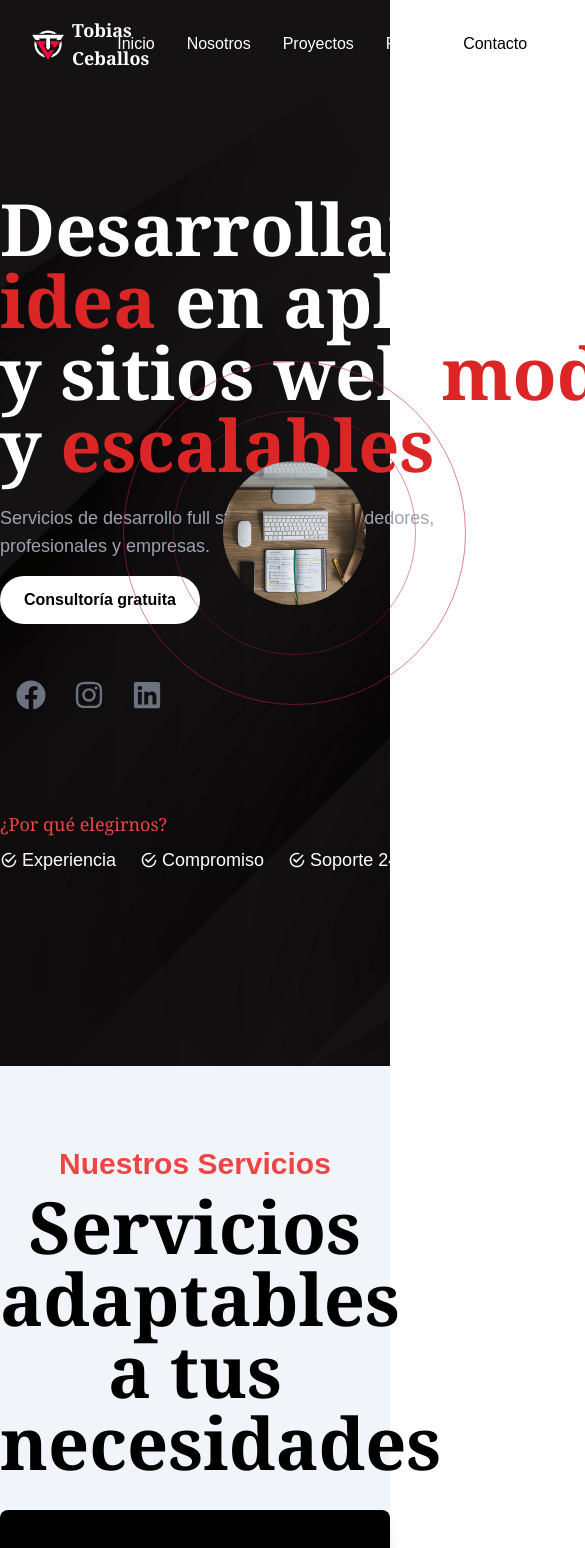
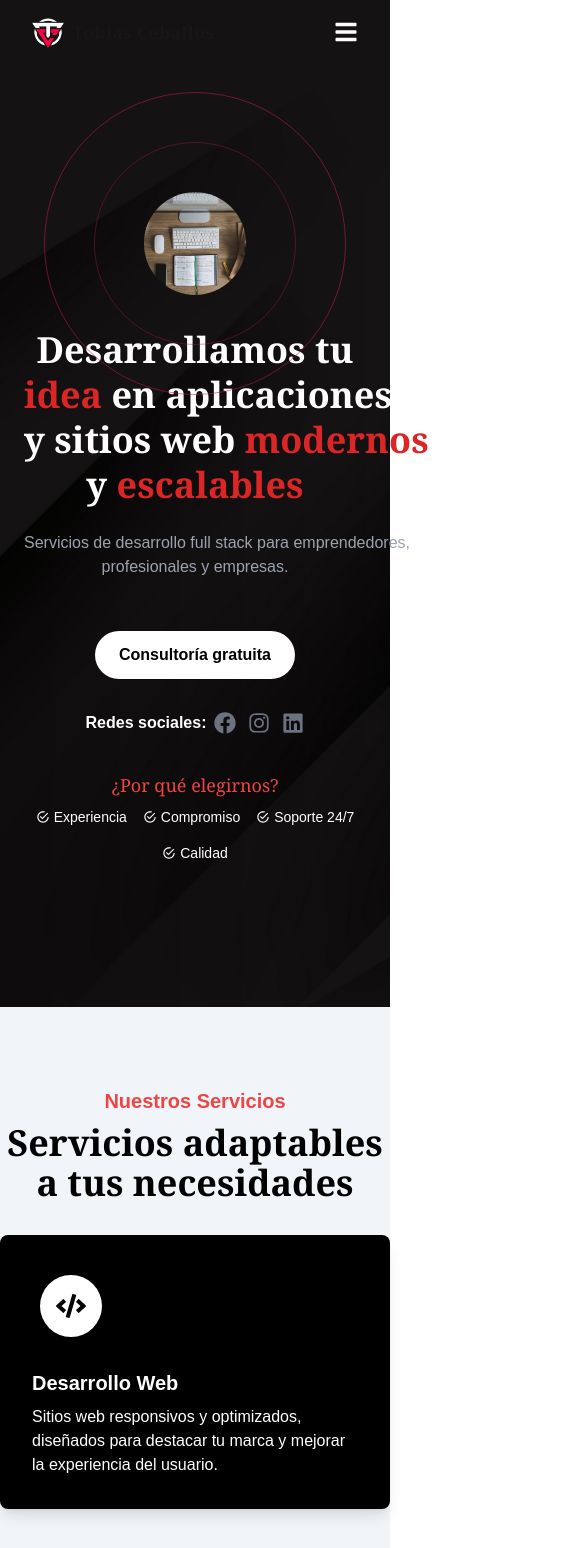
Before and after one commit to TobyCeballos/tobiasceballos-v2, a Next.js app: page / in a window 390 px wide. Shown: the top 1548 px of the page, 585 px wide, since content can reach past the window. Built offline with nearby package versions, Linux system fonts and the light colour scheme.

Commit message:
responsive finalizado

```diff
--- a/src/app/about/components/hero-section.tsx
+++ b/src/app/about/components/hero-section.tsx
@@ -4,13 +4,13 @@ export function HeroSection() {
   return (
     <section className="max-w-7xl mx-auto mb-20">
       <div className="">
-        <div className="">
+        <div className=" flex justify-center lg:justify-start">
           <Badge variant="outline" className="border-red-500 mt-10 text-red-500">
             Nosotros
           </Badge>
         </div>
-        <h1 className="text-5xl font-bold mt-4 mb-6">Creando experiencias digitales</h1>
-        <p className="text-neutral-400 text-2xl max-w-2xl">
+        <h1 className="text-5xl font-bold  text-center lg:text-left mt-4 mb-6">Creando experiencias digitales</h1>
+        <p className="text-neutral-400 text-center lg:text-left text-2xl max-w-2xl">
         Somos un equipo de creadores apasionados, innovadores y solucionadores de problemas dedicados a transformar ideas en soluciones digitales impactantes.
         </p>
       </div>
--- a/src/app/layout.tsx
+++ b/src/app/layout.tsx
@@ -28,9 +28,10 @@ export default function RootLayout({
   children: React.ReactNode;
 }>) {
   return (
-    <html lang="en">
+    <html lang="en"><meta name="viewport" content="width=device-width, initial-scale=1.0" />
+
       <body
-        className={`${geistSans.variable} ${geistMono.variable} antialiased`}
+        className={`${geistSans.variable} ${geistMono.variable}  antialiased`}
       >
       <Navbar />
         {children}
--- a/src/app/pricing/page.tsx
+++ b/src/app/pricing/page.tsx
@@ -3,7 +3,6 @@ import { Badge } from "@/components/ui/badge";
 import React, { useState } from "react";
 import { IoIosArrowDown } from "react-icons/io";
 import Modal from "./components/Modal"; // Importa el componente modal
-
 const pricingPlans = [
   {
     "id": 1,
@@ -68,7 +67,6 @@ const pricingPlans = [
 ]
 
 
-
 export default function PricingSection() {
     const [selectedPlan, setSelectedPlan] = useState(null);
 
@@ -84,20 +82,20 @@ const pricingPlans = [
                 <Badge variant="outline" className="border-red-500 mt-10 text-red-500">
                     Nosotros
                 </Badge>
-          <h2 className="text-4xl font-bold my-6">
+                <h2 className="text-3xl md:text-4xl font-bold my-6">
                     Tenemos el plan perfecto para ti
                 </h2>
-          <p className="text-lg mb-12">
+                <p className="text-base md:text-lg mb-12">
                     Selecciona el plan que mejor se adapte a tus necesidades.
                 </p>
-          <div className="grid grid-cols-1 md:grid-cols-3 lg:grid-cols-3 gap-6">
+                <div className="grid grid-cols-1 md:grid-cols-2 lg:grid-cols-3 gap-6">
                     {pricingPlans.map((plan) => (
                         <div
                             key={plan.id}
                             className={`rounded-md ${
                                 plan.title === "Avanzado" ? "border-2 border-rose-400" : ""
                             } ${
-                  plan.title === "Corporativo" ? "col-span-3" : ""
+                                plan.title === "Corporativo" ? "col-span-1 md:col-span-2 lg:col-span-3" : ""
                             } overflow-hidden shadow-md relative flex flex-col`}
                             style={{
                                 backgroundImage:
@@ -117,11 +115,11 @@ const pricingPlans = [
                             )}
                             <div className="pt-5 px-5 flex-grow">
                                 <div className="flex items-end justify-between">
-                    <h3 className="text-xl font-serif font-semibold">Plan</h3>
-                    <p className="text-2xl pt-3 font-bold">{plan.price}</p>
+                                    <h3 className="text-lg md:text-xl font-serif font-semibold">Plan</h3>
+                                    <p className="text-xl md:text-2xl pt-3 font-bold">{plan.price}</p>
                                 </div>
                                 <h3
-                    className={`text-4xl font-semibold mb-4 ${
+                                    className={`text-3xl md:text-4xl font-semibold mb-4 ${
                                         plan.title === "Avanzado"
                                             ? "text-rose-400"
                                             : "text-rose-600"
--- a/src/components/About.tsx
+++ b/src/components/About.tsx
@@ -9,7 +9,7 @@ const About = () => {
     >
       <div className="container mx-auto px-6 md:px-12 lg:px-24 flex flex-col md:flex-row items-center justify-center md:justify-between">
         {/* Imágenes apiladas */}
-        <div className="relative w-full md:w-1/2 flex justify-center md:justify-start mb-12 md:mb-0">
+        <div className="relative w-1/3 md:w-1/2 flex justify-center md:justify-start mb-12 md:mb-0">
           {/* Primera imagen (más grande y en primer plano) */}
           <Image
             src="/assets/Lucho.png"
--- a/src/components/Hero.tsx
+++ b/src/components/Hero.tsx
@@ -10,78 +10,72 @@ const Hero: React.FC = () => {
       style={{ backgroundImage: "url('./assets/bg.png')" }}
     >
       {/* Contenido principal */}
-      <div className="flex container mx-auto py-32 items-center justify-between gap-1 ">
+      <div className="flex flex-col-reverse lg:justify-center md:flex-row w-full md:container mx-auto px-6 lg:px-12 py-20 items-center justify-between gap-8 lg:gap-16">
         {/* Texto y botones */}
-        <div className="flex flex-col text-left text-nowrap w-1/2">
-          <h1 className="text-7xl font-serif font-semibold">
+        <div className="flex text-nowrap flex-col text-center md:text-left w-full md:w-1/2 space-y-6">
+          <h1 className="text-4xl sm:text-5xl lg:text-7xl font-serif font-semibold leading-tight">
             Desarrollamos tu <br />
             <span className="text-red-600">idea</span> en aplicaciones <br />y
             sitios web <span className="text-red-600">modernos</span> <br />y{" "}
             <span className="text-red-600">escalables</span>
           </h1>
-          <p className="mt-6 text-lg text-gray-400">
-            Servicios de desarrollo full stack para emprendedores, <br />
+          <p className="text-md sm:text-lg lg:text-xl text-gray-400">
+            Servicios de desarrollo full stack para emprendedores,<br />
             profesionales y empresas.
           </p>
-
-          {/* Botón */}
+          <div className="py-3 flex flex-col items-center md:items-start gap-4 ">
             <a
               href="#contact"
-            className="my-4 flex w-fit px-6 py-3 bg-white text-black font-semibold rounded-full transition duration-300 hover:bg-gray-300"
+              className="mt-4 w-fit px-6 py-3 bg-white text-black font-semibold rounded-full transition duration-300 hover:bg-gray-300"
             >
               Consultoría gratuita
             </a>
-          <div className="flex space-x-7 pt-2 mt-8 mx-4 md:mt-0">
+
+            {/* Iconos de redes sociales */}
+            <div className="flex flex-row items-center mt-4">
+              <span className="font-bold">Redes sociales:</span>
+              <div className="flex flex-row items-start justify-start space-x-3 ml-2">
                 <a href="#" className="text-gray-500 hover:text-white">
-              <FaFacebook size={30} />
+                  <FaFacebook size={22} />
                 </a>
                 <a href="#" className="text-gray-500 hover:text-white">
-              <FaInstagram size={30} />
+                  <FaInstagram size={22} />
                 </a>
                 <a href="#" className="text-gray-500 hover:text-white">
-              <FaLinkedin size={30} />
+                  <FaLinkedin size={22} />
                 </a>
               </div>
-
-          {/* Logos o imágenes */}
-          <div className="mt-[100px]">
-            <h3 className=" mb-2 text-red-500 font-serif text-lg">
+            </div>
+          </div>
+          {/* ¿Por qué elegirnos? */}
+          <div className="mt-10">
+            <h3 className="mb-2 text-red-500 font-serif text-lg">
               ¿Por qué elegirnos?
             </h3>
-            <div className="flex text-lg space-x-6">
-              <span className="flex items-center gap-x-1">
-                <IoMdCheckmarkCircleOutline /> Experiencia
-              </span>{" "}
-              <span className="flex items-center gap-x-1">
-                <IoMdCheckmarkCircleOutline /> Compromiso
-              </span>{" "}
-              <span className="flex items-center gap-x-1">
-                <IoMdCheckmarkCircleOutline /> Soporte 24/07
+            <div className="flex flex-wrap text-sm justify-center lg:justify-start lg:text-lg gap-4">
+              {["Experiencia", "Compromiso", "Soporte 24/7", "Calidad"].map(
+                (texto, index) => (
+                  <span key={index} className="flex items-center gap-x-1">
+                    <IoMdCheckmarkCircleOutline /> {texto}
                   </span>
-              <span className="flex items-center gap-x-1">
-                <IoMdCheckmarkCircleOutline /> Calidad
-              </span>
+                )
+              )}
             </div>
           </div>
         </div>
 
         {/* Imagen con círculos concéntricos */}
-        <div className="w-1/2 flex items-center justify-center relative">
+        <div className="w-2/5 md:w-1/2 flex items-center justify-center relative mt-12 md:mt-0">
           {/* Círculos concéntricos con gradiente */}
-          <div className="absolute custom-circle aspect-square rounded-full border border-pink-800 border-opacity-45">
-            <div className="w-full h-full rounded-full "></div>
-          </div>
-
-          <div className="absolute custom-circle-2 aspect-square rounded-full border border-pink-700 border-opacity-55">
-            <div className="w-full h-full rounded-full "></div>
-          </div>
+          <div className="absolute custom-circle aspect-square rounded-full border border-pink-800 border-opacity-45 w-[80%] lg:w-[90%]"></div>
+          <div className="absolute custom-circle-2 aspect-square rounded-full border border-pink-700 border-opacity-55 w-[70%] lg:w-[80%]"></div>
 
           {/* Imagen principal */}
-          <div className="relative w-3/4  aspect-square rounded-full overflow-hidden flex items-center justify-center">
+          <div className="relative w-3/4 lg:w-2/3 aspect-square rounded-full overflow-hidden">
             <img
               src="/assets/desk.webp"
               alt="Desk Image"
-              className="object-cover h-full"
+              className="object-cover w-full h-full"
             />
           </div>
         </div>
--- a/src/components/Navbar.tsx
+++ b/src/components/Navbar.tsx
@@ -1,77 +1,85 @@
 "use client";
 import { useState, useEffect } from "react";
 import Link from "next/link";
+import { FaBars, FaTimes } from "react-icons/fa"; // Iconos para el menú hamburguesa
 
 const Navbar = () => {
   const [scrolled, setScrolled] = useState(false);
+  const [menuOpen, setMenuOpen] = useState(false);
 
   useEffect(() => {
     const handleScroll = () => {
-      if (window.scrollY > 50) {
-        setScrolled(true);
-      } else {
-        setScrolled(false);
-      }
+      setScrolled(window.scrollY > 50);
     };
 
     window.addEventListener("scroll", handleScroll);
 
-    // Cleanup
-    return () => {
-      window.removeEventListener("scroll", handleScroll);
-    };
+    return () => window.removeEventListener("scroll", handleScroll);
   }, []);
 
   return (
     <nav
-      className={`fixed top-0 left-0 right-0 z-50 text-white px-8 py-4 flex justify-between items-center transition-all duration-300 ${
-        scrolled ? "bg-black bg-opacity-90" : "bg-transparent"
+      className={`fixed top-0 left-0 right-0 z-50 px-8 py-4 transition-all duration-300 ${
+        scrolled ? "bg-black bg-opacity-90 text-white" : "bg-transparent"
       }`}
     >
-      <div className="container flex mx-auto justify-between items-center">
+      <div className="container mx-auto flex justify-between items-center">
         {/* Logo */}
         <div className="flex items-center">
           <img
-            src="/assets/TC.png" // Reemplaza con la ruta de tu logo
+            src="/assets/TC.png"
             alt="Logo Tobias Ceballos"
             className="h-8 w-8 mr-2"
           />
-          <span className=" font-serif font-semibold text-lg">Tobias Ceballos</span>
+          <span className="font-serif font-semibold text-lg">Tobias Ceballos</span>
         </div>
 
-        {/* Links */}
-        <ul className="flex space-x-8">
-          <li>
+        {/* Icono de menú hamburguesa para dispositivos pequeños */}
+        <button
+          className="md:hidden text-2xl text-white"
+          onClick={() => setMenuOpen(!menuOpen)}
+          aria-label="Abrir menú"
+        >
+          {menuOpen ? <FaTimes /> : <FaBars />}
+        </button>
+
+        {/* Links del menú */}
+        <ul
+          className={`${
+            menuOpen ? "flex items-center space-y-3" : "hidden"
+          } flex-col md:flex md:flex-row md:space-x-8 absolute md:static top-16 left-0 right-0 bg-black bg-opacity-90 md:bg-transparent p-4 md:p-0 transition-all duration-300`}
+        >
+          <li className="py-2 md:py-0">
             <Link className="hover:text-gray-400" href="/">
               Inicio
             </Link>
           </li>
-          <li>
+          <li className="py-2 md:py-0">
             <Link className="hover:text-gray-400" href="/about">
               Nosotros
             </Link>
           </li>
-          <li>
+          <li className="py-2 md:py-0">
             <Link className="hover:text-gray-400" href="/projects">
               Proyectos
             </Link>
           </li>
-          <li>
+          <li className="py-2 md:py-0">
             <Link className="hover:text-gray-400" href="/pricing">
               Precios
             </Link>
           </li>
+
+          {/* Botón de Contacto dentro del menú desplegable */}
+          <li className="py-2 md:py-0">
+            <Link
+              className="bg-white text-black px-6 py-2 rounded-full hover:bg-gray-300 transition-all text-center"
+              href="/contact"
+            >
+              Contacto
+            </Link>
+          </li>
         </ul>
-
-        {/* Botón de Contacto */}
-        <div>
-          <Link
-            className="bg-white text-black px-6 py-2 rounded-full hover:bg-gray-300 transition-all"
-            href="/contact"
-          >
-            Contacto
-          </Link>
-        </div>
       </div>
     </nav>
   );
--- a/src/components/Projects.tsx
+++ b/src/components/Projects.tsx
@@ -27,11 +27,11 @@ const projects = [
 const Projects = () => {
   return (
     <section className="py-20 bg-white">
-      <div className="container mx-auto text-center">
+      <div className="w-2/3 lg:container mx-auto text-center">
       <h3 className="text-6xl text-black font-serif font-semibold mb-20">Proyectos</h3>
-        <div className="grid grid-cols-1 md:grid-cols-2 gap-20">
+        <div className="grid grid-cols-1 lg:grid-cols-2 gap-20">
           {/* Columna 1 con pt-0 */}
-          <div className="">
+          <div className="order-2 lg:order-1">
             <div className="grid grid-cols-1 gap-6 pt-0">
               {projects.slice(0,2).map((project, index) => (
                 <div
@@ -61,10 +61,10 @@ const Projects = () => {
           </div>
 
           {/* Columna 2 con pt-20 */}
-          <div className="">
+          <div className="order-1 lg:order-2">
             <div className="w-full flex justify-end mt-10">
               <Link
-                className="bg-black text-white font-bold px-6 py-2 rounded-full hover:bg-gray-700 transition-all"
+                className="hidden lg:flex bg-black text-white font-bold px-6 py-2 rounded-full hover:bg-gray-700 transition-all"
                 href="/projects"
               >
                 Ver mas...
--- a/src/components/Services.tsx
+++ b/src/components/Services.tsx
@@ -49,8 +49,8 @@ const ServicesSection = () => {
   return (
     <section className="py-20 bg-slate-100">
       <div className="container mx-auto text-center">
-        <h2 className="text-red-500 font-bold text-3xl mb-2">Nuestros Servicios</h2>
-        <h3 className="text-7xl text-black font-serif font-bold mb-8">Servicios adaptables<br/>a tus necesidades</h3>
+        <h2 className="text-red-500 font-bold text-xl lg:text-3xl mb-2">Nuestros Servicios</h2>
+        <h3 className="text-4xl lg:text-7xl text-black font-serif font-bold mb-8">Servicios adaptables<br/>a tus necesidades</h3>
 
         <div className="grid grid-cols-1 text-left md:grid-cols-3 gap-16">
           {services.map((service, index) => (
--- a/src/components/Testimonials.tsx
+++ b/src/components/Testimonials.tsx
@@ -57,7 +57,7 @@ const TestimonialCarousel = () => {
 
   return (
     <div className="flex flex-col items-center justify-center px-8 py-16 bg-white rounded-lg shadow-md">
-      <div className="flex flex-col items-center bg-[#f5f4f5] w-3/4 rounded-3xl p-10 space-y-3">
+      <div className="flex flex-col items-center bg-[#f5f4f5] w-full md:w-3/4 rounded-3xl p-10 space-y-3">
         <div
           className={`w-40 h-40 rounded-full overflow-hidden transition-opacity duration-500 ${
             fade ? "opacity-100" : "opacity-0"
--- a/src/components/WorkLine.tsx
+++ b/src/components/WorkLine.tsx
@@ -1,5 +1,5 @@
 import React from "react";
-import { FaArrowRight } from "react-icons/fa"; // Importamos las flechas de React Icons
+import { FaArrowRight } from "react-icons/fa";
 
 const WorkLine = () => {
   const steps = [
@@ -22,31 +22,49 @@ const WorkLine = () => {
   ];
 
   return (
-    <section className="py-20 bg-white">
-      <div className="container mx-auto text-center">
+    <section className="py-20 bg-slate-50 border-b border-b-slate-200">
+      <div className="container mx-auto text-center px-4">
         {/* Títulos */}
-        <h2 className="text-red-500 font-bold text-3xl mb-2">Proceso</h2>
-        <h3 className="text-7xl text-black font-serif font-bold mb-8">
+        <h2 className="text-red-500 font-bold text-2xl md:text-3xl mb-2">
+          Proceso
+        </h2>
+        <h3 className="text-4xl md:text-7xl text-black font-serif font-bold mb-8">
           ¿Cómo trabajamos?
         </h3>
 
         {/* Workline */}
-        <div className="flex justify-center items-center w-full max-w-5xl mx-auto relative">
+        <div className="flex flex-col xl:flex-row justify-center items-center w-full max-w-5xl mx-auto relative space-y-8 md:space-y-0">
           {steps.map((step, index) => (
-            <div key={index} className="flex-1 text-center px-8 pt-10 relative">
-              {/* Flecha derecha entre cada card, excepto la última */}
+            <div
+              key={index}
+              className="flex-1 text-center px-4 md:px-8 pt-3 relative"
+            >
+              {/* Flecha derecha entre cada card, excepto la última en pantallas grandes */}
               {index < steps.length - 1 && (
-                <div className="absolute -right-4 top-1/2 transform -translate-y-1/2">
-                  <FaArrowRight size={30} className="text-slate-500 opacity-25" />
-                </div>
+                <>
+                  <div className="hidden xl:block absolute -right-4 top-1/2 transform -translate-y-1/2">
+                    <FaArrowRight
+                      size={30}
+                      className="text-slate-500 opacity-25"
+                    />
+                  </div>
+                  <div className=" xl:block absolute -bottom-4 right-1/2 transform translate-x-1/2 rotate-90">
+                    <FaArrowRight
+                      size={30}
+                      className="text-slate-500 opacity-25"
+                    />
+                  </div>
+                </>
               )}
 
               {/* Card */}
-              <div className="bg-[#fcfcfc] shadow-md rounded-3xl p-6 mb-8 h-full aspect-square flex flex-col justify-center min-h-[250px]">
-                <h4 className="font-bold text-black text-2xl mb-2">
+              <div className="bg-[#fcfcfc] shadow-md rounded-3xl p-6 mb-8 h-full xl-aspect-square flex flex-col justify-center min-h-[200px] sm:min-h-[100px]">
+                <h4 className="font-bold text-black text-xl md:text-2xl mb-2">
                   {step.title}
                 </h4>
-                <p className="text-black">{step.description}</p>
+                <p className="text-black text-sm md:text-base">
+                  {step.description}
+                </p>
               </div>
             </div>
           ))}
```
Lines whose indentation alone changed are shown as unchanged.
